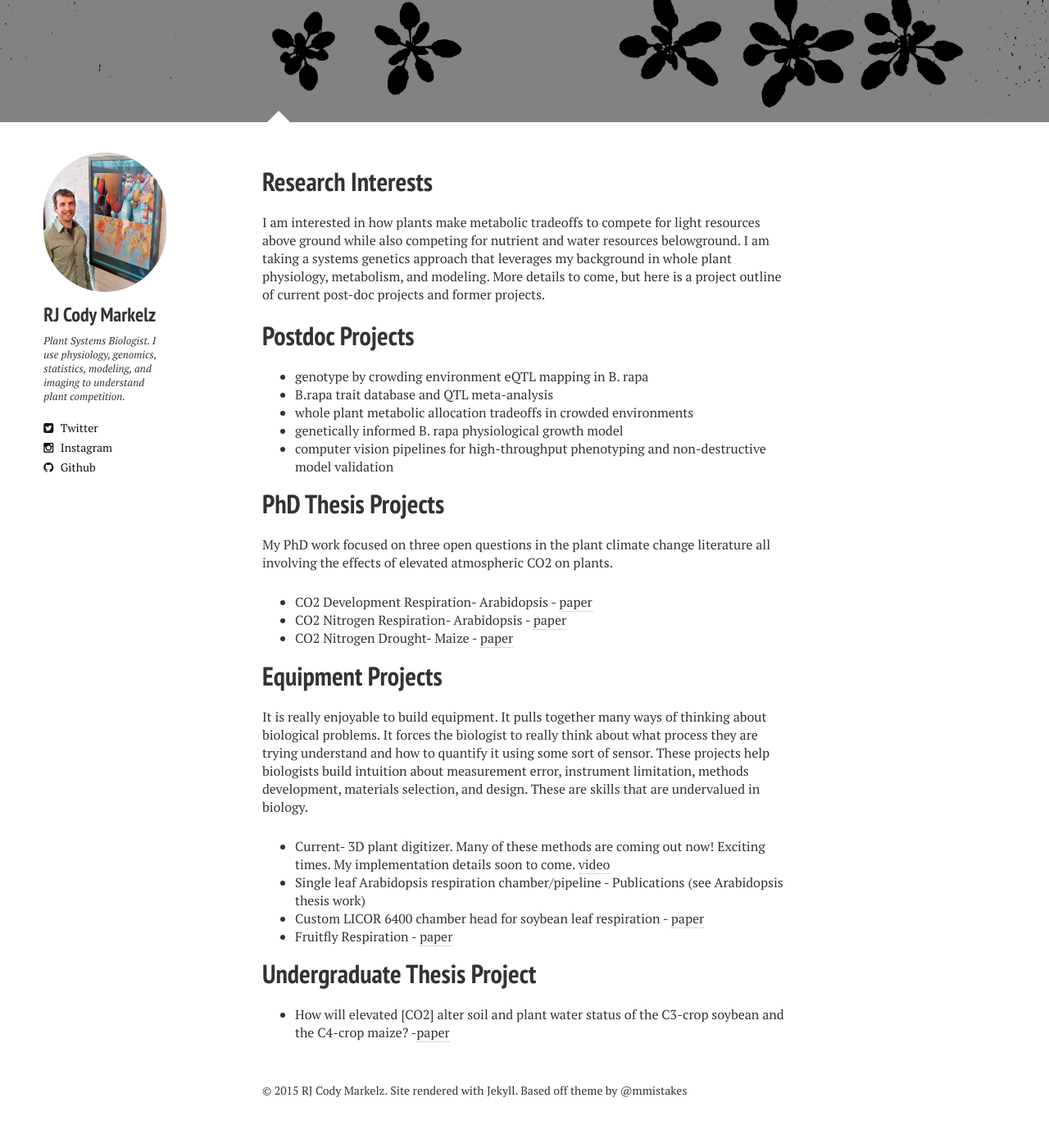
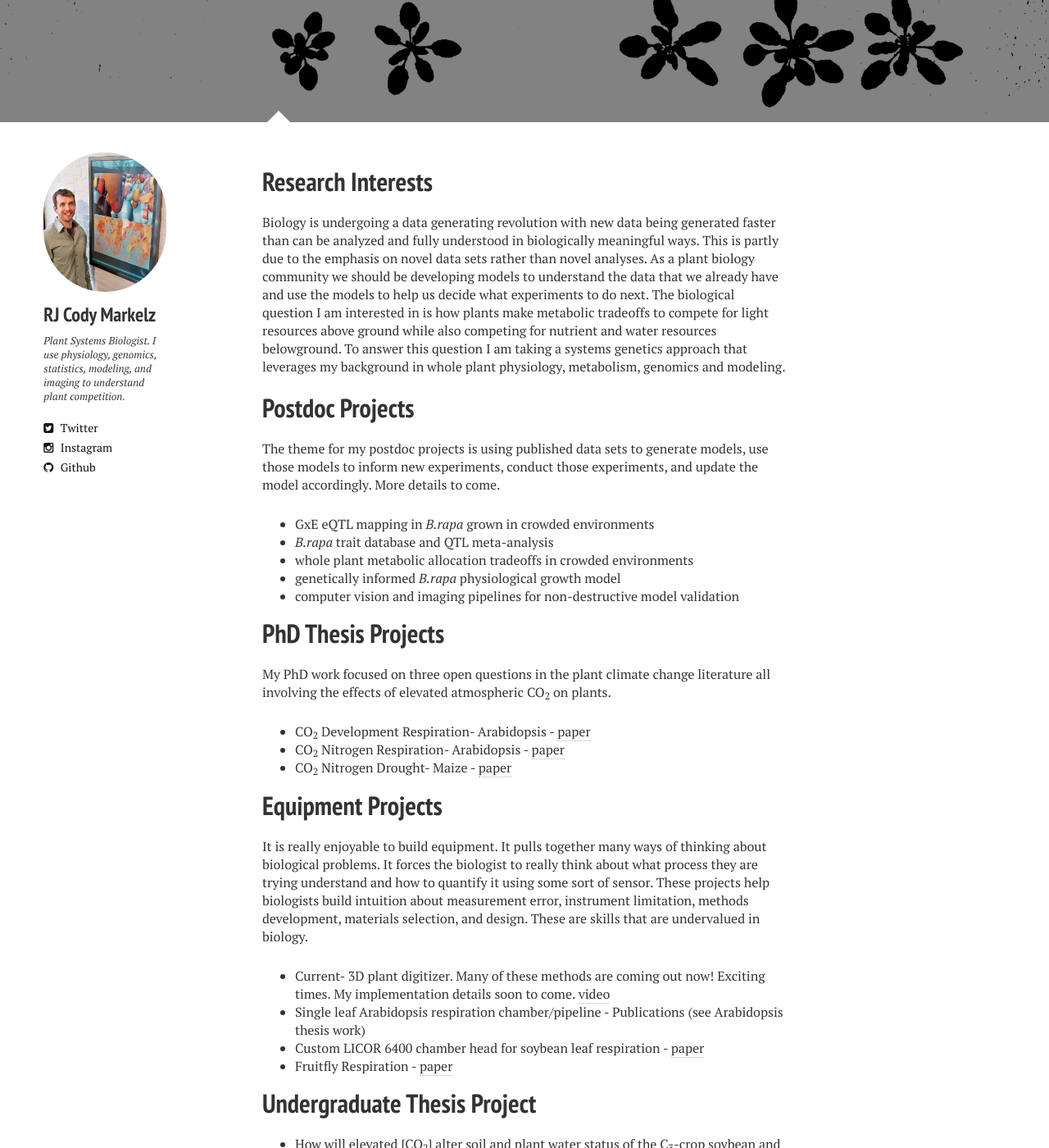
Before and after one commit to carynJohansen/old2, a Jekyll site: the page built from research_projects.md, in a window 1280 px wide and 1400 px high, scrolled down 226 px. Shown: the whole window at 82% size. Built offline with Jekyll 4.4.1, drawn with Linux system fonts in a browser that asks for light colours; nearby versions of some CDN libraries; some of the changed text lies outside the part shown.

```diff
--- a/research_projects.md
+++ b/research_projects.md
@@ -10,22 +10,24 @@ image:
   feature: texture-feature-06.jpg
   <!-- credit: Arabidopsis contrast -->
 ---
- I am interested in how plants make metabolic tradeoffs to compete for light resources above ground while also competing for nutrient and water resources belowground. I am taking a systems genetics approach that leverages my background in whole plant physiology, metabolism, and modeling. More details to come, but here is a project outline of current post-doc projects and former projects.
+
+Biology is undergoing a data generating revolution with new data being generated faster than can be analyzed and fully understood in biologically meaningful ways. This is partly due to the emphasis on novel data sets rather than novel analyses. As a plant biology community we should be developing models to understand the data that we already have and use the models to help us decide what experiments to do next. The biological question I am interested in is how plants make metabolic tradeoffs to compete for light resources above ground while also competing for nutrient and water resources belowground. To answer this question I am taking a systems genetics approach that leverages my background in whole plant physiology, metabolism, genomics and modeling.
 
 # Postdoc Projects
-* genotype by crowding environment eQTL mapping in B. rapa
-* B.rapa trait database and QTL meta-analysis
+The theme for my postdoc projects is using published data sets to generate models, use those models to inform new experiments, conduct those experiments, and update the model accordingly. More details to come.
+
+* GxE eQTL mapping in *B.rapa* grown in crowded environments
+* *B.rapa* trait database and QTL meta-analysis
 * whole plant metabolic allocation tradeoffs in crowded environments
-* genetically informed B. rapa physiological growth model
-* computer vision pipelines for high-throughput phenotyping and non-destructive model validation
+* genetically informed *B.rapa* physiological growth model
+* computer vision and imaging pipelines for non-destructive model validation
 
 #PhD Thesis Projects
-My PhD work focused on three open questions in the plant climate change literature all involving the effects of elevated atmospheric CO2 on plants.
+My PhD work focused on three open questions in the plant climate change literature all involving the effects of elevated atmospheric CO<sub>2</sub> on plants.
 
-* CO2 Development Respiration- Arabidopsis - [paper](/pdfs/Markelz_etal_2014b.pdf)
-* CO2 Nitrogen Respiration- Arabidopsis - [paper](/pdfs/Markelz_etal_2014a.pdf)
-* CO2 Nitrogen Drought- Maize - [paper](/pdfs/Markelz_etal_2011.pdf)
-
+* CO<sub>2</sub> Development Respiration- Arabidopsis - [paper](/pdfs/Markelz_etal_2014b.pdf)
+* CO<sub>2</sub> Nitrogen Respiration- Arabidopsis - [paper](/pdfs/Markelz_etal_2014a.pdf)
+* CO<sub>2</sub> Nitrogen Drought- Maize - [paper](/pdfs/Markelz_etal_2011.pdf)
 
 #Equipment Projects
 It is really enjoyable to build equipment. It pulls together many ways of thinking about biological problems. It forces the biologist to really think about what process they are trying understand and how to quantify it using some sort of sensor. These projects help biologists build intuition about measurement error, instrument limitation, methods development, materials selection, and design. These are skills that are undervalued in biology.
@@ -36,4 +38,4 @@ It is really enjoyable to build equipment. It pulls together many ways of thinki
 * Fruitfly Respiration - [paper](/pdfs/Walters_etal_2012.pdf)
 
 #Undergraduate Thesis Project
-* How will elevated [CO2] alter soil and plant water status of the C3-crop soybean and the C4-crop maize? -[paper](/pdfs/Hussain_etal_2013.pdf)
+* How will elevated [CO<sub>2</sub>] alter soil and plant water status of the C<sub>3</sub>-crop soybean and the C<sub>4</sub>-crop maize? -[paper](/pdfs/Hussain_etal_2013.pdf)
```
Also changed, not shown: 2 other files.
